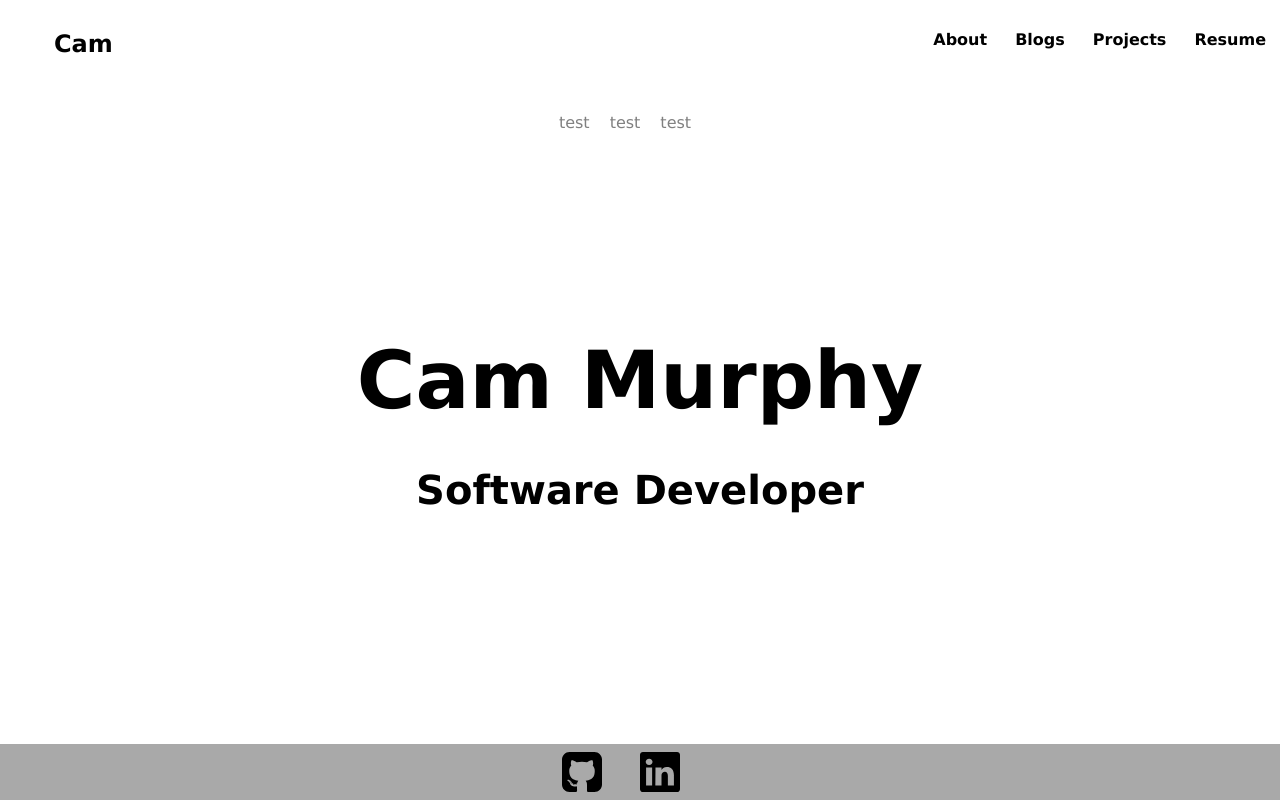
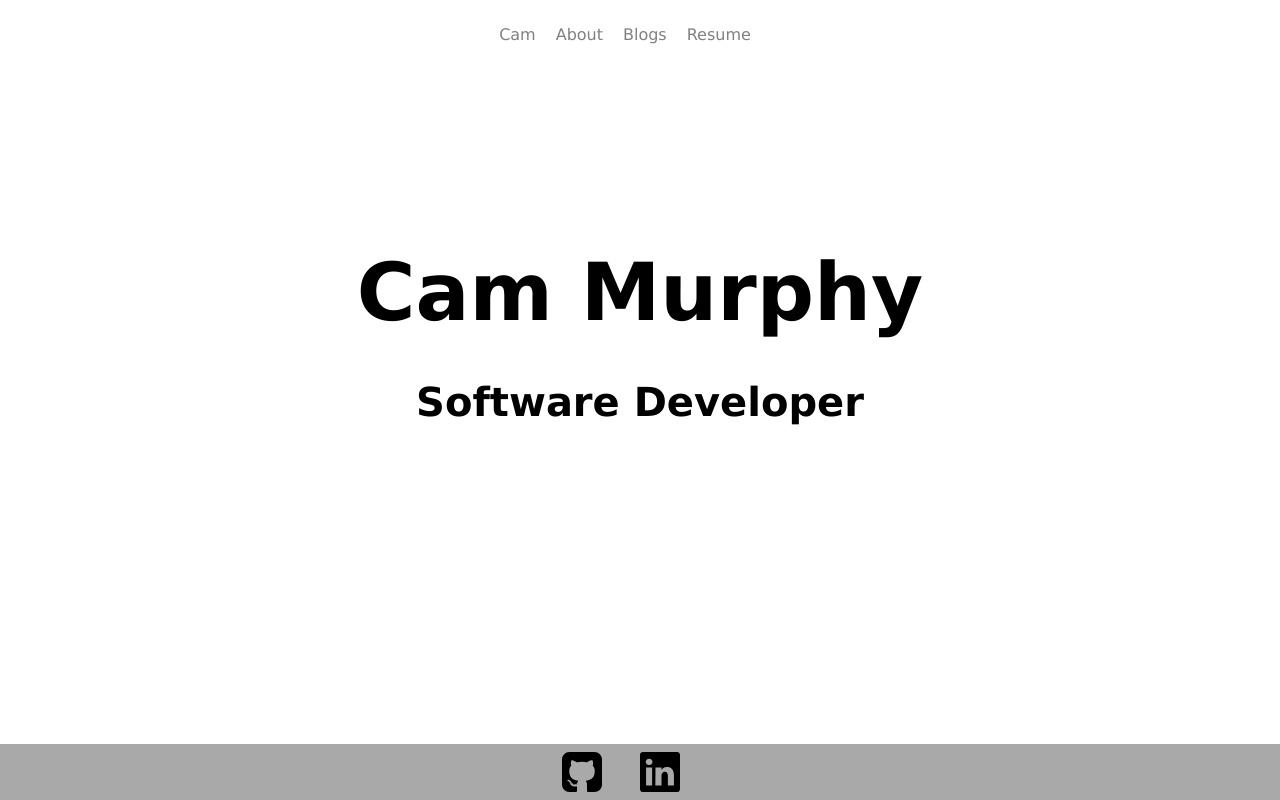
Before and after one commit to CMURPH56/Website, a Vue app: page / in a window 1280 px wide. Built offline with nearby package versions, Linux system fonts and the light colour scheme.

Commit message:
updated menu still working progess"

```diff
--- a/src/components/Nav.vue
+++ b/src/components/Nav.vue
@@ -1,31 +1,13 @@
 <template>
 <section>
-  <div id="navbar" class="navbar">
-    <ul>
-      <div class="name">
-        <router-link class="noDecoration" to="/">Cam </router-link>
-      </div>
-      <div>
-        <router-link class="noDecoration" to="/About">About</router-link>
-      </div>
-        <div>
-        <router-link class="noDecoration" to="/Blogs">Blogs</router-link>
-      </div>
-      <div>
-        <router-link class="noDecoration" to="/Projects">Projects</router-link>
-        </div>
-      <div>
-        <a target="_blank" href="./resume.pdf">Resume</a>
-      </div>
-    </ul>
-    </div>
     <div class="hamburger">
       <label for="toggle">&#9776;</label>
       <input type="checkbox" id="toggle"/>
       <div class="menu">
-        <a href="#">test</a>
-        <a href="#">test</a>
-        <a href="#">test</a>
+        <router-link class="noDecoration" to="/">Cam</router-link>
+        <router-link class="noDecoration" to="/About">About</router-link>
+        <router-link class="noDecoration" to="/Blogs">Blogs</router-link>
+        <a target="_blank" href="./resume.pdf">Resume</a>
       </div>
   </div>
   </section>
@@ -60,6 +42,9 @@ label {
   label {
     display: block;
     cursor: pointer;
+  }
+  .hamburger {
+    margin-left: 75%;
   }
   .menu {
     text-align: center;
```
